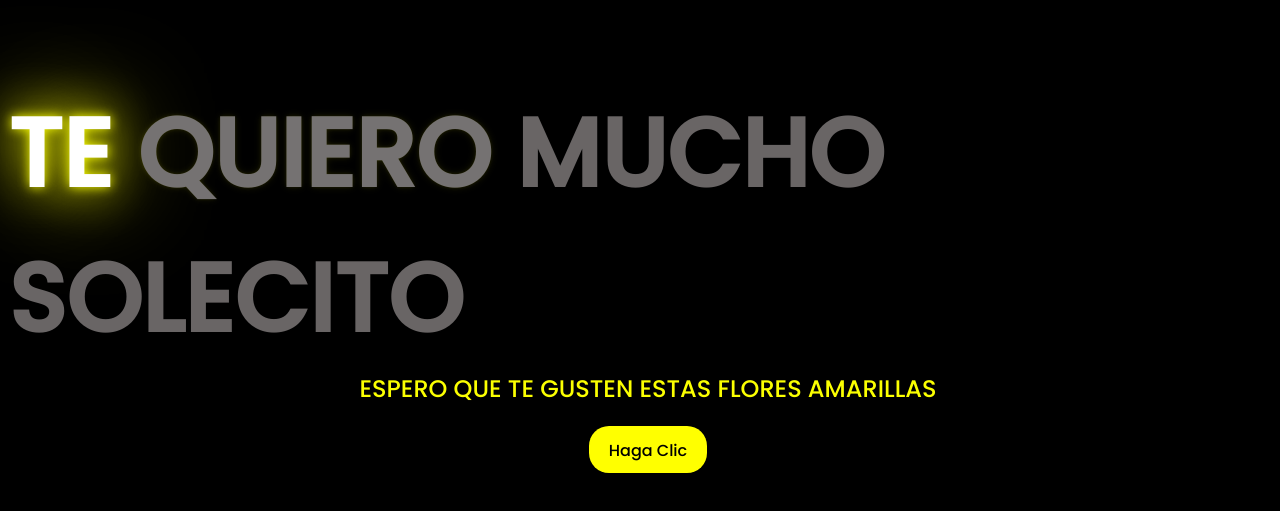
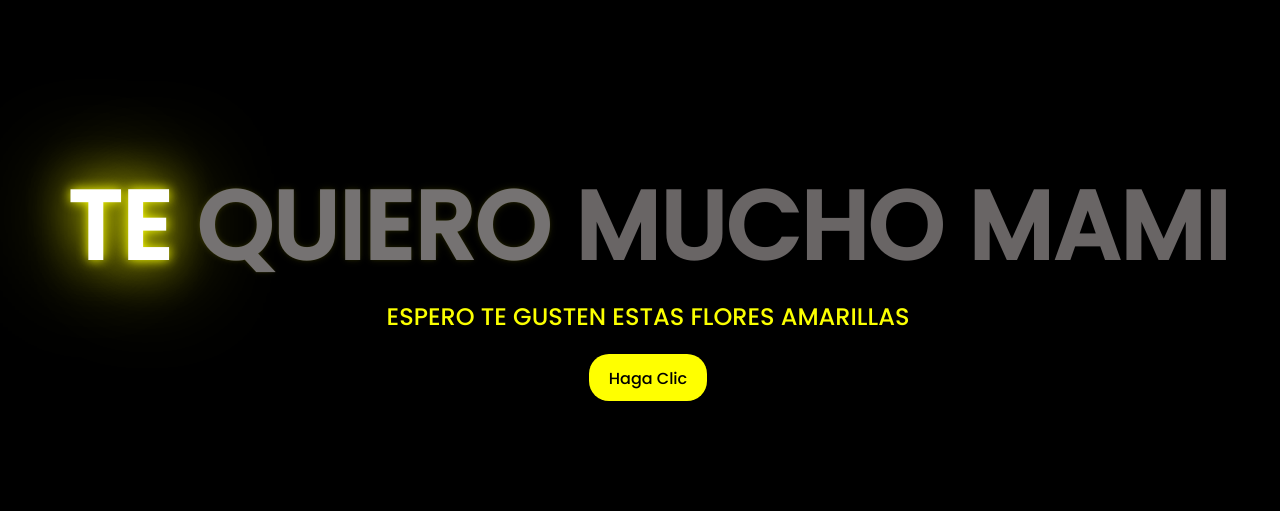
Before and after one commit to 114171777/114171777.github.io, a plain HTML site: page index.html in a window 1280 px wide. Shown: the part 131-642 px from the top of the page. Drawn offline with Linux system fonts and the light colour scheme.

Commit message:
Add files via upload

```diff
--- a/index.html
+++ b/index.html
@@ -14,7 +14,7 @@
         <span>TE</span>
         <span>QUIERO</span>
         <span>MUCHO</span>
-        <span>SOLECITO</span>
+        <span>MAMI</span>
     </div>
     <div class="greetings">
         <span></span>
@@ -25,7 +25,7 @@
         <span></span>
     </div>
     <div class="description">
-        <span>ESPERO QUE TE GUSTEN ESTAS FLORES AMARILLAS</span>
+        <span>ESPERO TE GUSTEN ESTAS FLORES AMARILLAS</span>
     </div>
     <div class="button">
         <button>
```
